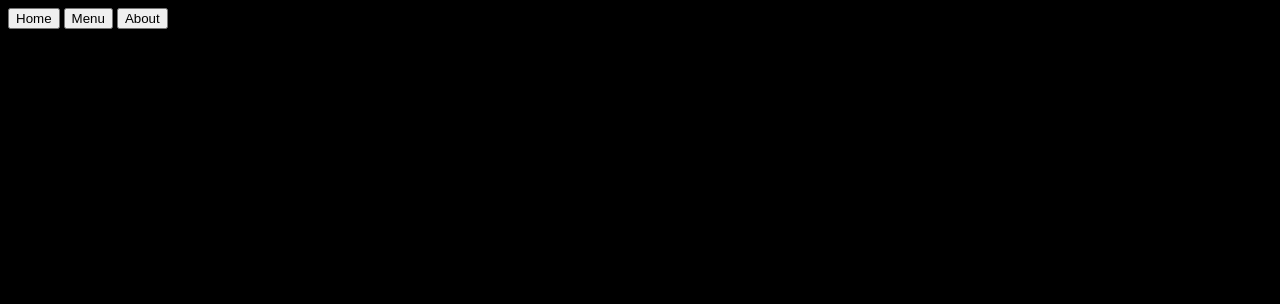
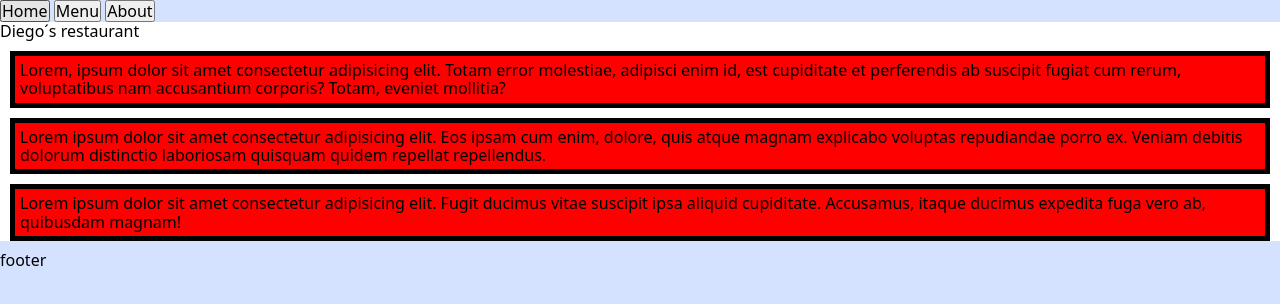
Before and after one commit to DiegoSamayoaGomez/restaurantPageWebpack, a website built with webpack: page src/template.html in a window 1280 px wide. Built offline with nearby package versions, Linux system fonts and the light colour scheme.

Commit message:
Show preview of home page

```diff
--- a/src/index.js
+++ b/src/index.js
@@ -1,2 +1,3 @@
 import "./styles.css";
+import "./modern-normalize.css";
 console.log("Hello");
--- /dev/null
+++ b/src/modern-normalize.css
@@ -0,0 +1,205 @@
+/*! modern-normalize v3.0.1 | MIT License | https://github.com/sindresorhus/modern-normalize */
+
+/*
+Document
+========
+*/
+
+/**
+Use a better box model (opinionated).
+*/
+
+*,
+::before,
+::after {
+	box-sizing: border-box;
+}
+
+html {
+	/* Improve consistency of default fonts in all browsers. (https://github.com/sindresorhus/modern-normalize/issues/3) */
+	font-family:
+		system-ui,
+		'Segoe UI',
+		Roboto,
+		Helvetica,
+		Arial,
+		sans-serif,
+		'Apple Color Emoji',
+		'Segoe UI Emoji';
+	line-height: 1.15; /* 1. Correct the line height in all browsers. */
+	-webkit-text-size-adjust: 100%; /* 2. Prevent adjustments of font size after orientation changes in iOS. */
+	tab-size: 4; /* 3. Use a more readable tab size (opinionated). */
+}
+
+/*
+Sections
+========
+*/
+
+body {
+	margin: 0; /* Remove the margin in all browsers. */
+}
+
+/*
+Text-level semantics
+====================
+*/
+
+/**
+Add the correct font weight in Chrome and Safari.
+*/
+
+b,
+strong {
+	font-weight: bolder;
+}
+
+/**
+1. Improve consistency of default fonts in all browsers. (https://github.com/sindresorhus/modern-normalize/issues/3)
+2. Correct the odd 'em' font sizing in all browsers.
+*/
+
+code,
+kbd,
+samp,
+pre {
+	font-family:
+		ui-monospace,
+		SFMono-Regular,
+		Consolas,
+		'Liberation Mono',
+		Menlo,
+		monospace; /* 1 */
+	font-size: 1em; /* 2 */
+}
+
+/**
+Add the correct font size in all browsers.
+*/
+
+small {
+	font-size: 80%;
+}
+
+/**
+Prevent 'sub' and 'sup' elements from affecting the line height in all browsers.
+*/
+
+sub,
+sup {
+	font-size: 75%;
+	line-height: 0;
+	position: relative;
+	vertical-align: baseline;
+}
+
+sub {
+	bottom: -0.25em;
+}
+
+sup {
+	top: -0.5em;
+}
+
+/*
+Tabular data
+============
+*/
+
+/**
+Correct table border color inheritance in Chrome and Safari. (https://issues.chromium.org/issues/40615503, https://bugs.webkit.org/show_bug.cgi?id=195016)
+*/
+
+table {
+	border-color: currentcolor;
+}
+
+/*
+Forms
+=====
+*/
+
+/**
+1. Change the font styles in all browsers.
+2. Remove the margin in Firefox and Safari.
+*/
+
+button,
+input,
+optgroup,
+select,
+textarea {
+	font-family: inherit; /* 1 */
+	font-size: 100%; /* 1 */
+	line-height: 1.15; /* 1 */
+	margin: 0; /* 2 */
+}
+
+/**
+Correct the inability to style clickable types in iOS and Safari.
+*/
+
+button,
+[type='button'],
+[type='reset']
+/**
+Remove the padding so developers are not caught out when they zero out 'fieldset' elements in all browsers.
+*/
+
+legend {
+	padding: 0;
+}
+
+/**
+Add the correct vertical alignment in Chrome and Firefox.
+*/
+
+progress {
+	vertical-align: baseline;
+}
+
+/**
+Correct the cursor style of increment and decrement buttons in Safari.
+*/
+
+::-webkit-inner-spin-button,
+::-webkit-outer-spin-button {
+	height: auto;
+}
+
+/**
+1. Correct the odd appearance in Chrome and Safari.
+2. Correct the outline style in Safari.
+*/
+
+
+/**
+Remove the inner padding in Chrome and Safari on macOS.
+*/
+
+::-webkit-search-decoration {
+	-webkit-appearance: none;
+}
+
+/**
+1. Correct the inability to style clickable types in iOS and Safari.
+2. Change font properties to 'inherit' in Safari.
+*/
+
+::-webkit-file-upload-button {
+	-webkit-appearance: button; /* 1 */
+	font: inherit; /* 2 */
+}
+
+/*
+Interactive
+===========
+*/
+
+/*
+Add the correct display in Chrome and Safari.
+*/
+
+summary {
+	display: list-item;
+}
--- a/src/styles.css
+++ b/src/styles.css
@@ -1,3 +1,15 @@
 body {
-    background-color: black;
+    background-color: #D5E2FF;
 }
+
+
+#content{
+    background-color: white;
+
+}
+.card{
+    background-color: red;
+    margin: 10px;
+    padding: 5px;
+    border: solid black 5px;
+}
--- a/src/template.html
+++ b/src/template.html
@@ -11,13 +11,30 @@
 
     <header>
         <nav>
-            <button>Home</button>
-            <button>Menu</button>
-            <button>About</button>
+            <button class="homeBtn">Home</button>
+            <button class="menuBtn">Menu</button>
+            <button class="aboutBtn">About</button>
         </nav>
     </header>
     <div id="content">
-        content
+        <div class="title">Diego´s restaurant</div>
+        <div class="cards">
+            <div class="card descripctionCard">
+                Lorem, ipsum dolor sit amet consectetur adipisicing elit. Totam error molestiae, adipisci enim id, est
+                cupiditate et perferendis ab suscipit fugiat cum rerum, voluptatibus nam accusantium corporis? Totam,
+                eveniet mollitia?
+            </div>
+            <div class="card scheduleCard">
+                Lorem ipsum dolor sit amet consectetur adipisicing elit. Eos ipsam cum enim, dolore, quis atque magnam explicabo voluptas repudiandae porro ex. Veniam debitis dolorum distinctio laboriosam quisquam quidem repellat repellendus.
+            </div>
+            <div class="card locationCard">
+                Lorem ipsum dolor sit amet consectetur adipisicing elit. Fugit ducimus vitae suscipit ipsa aliquid cupiditate. Accusamus, itaque ducimus expedita fuga vero ab, quibusdam magnam!
+            </div>
+        </div>
+    </div>
+
+    <div class="footer">
+        footer
     </div>
 
 
```
